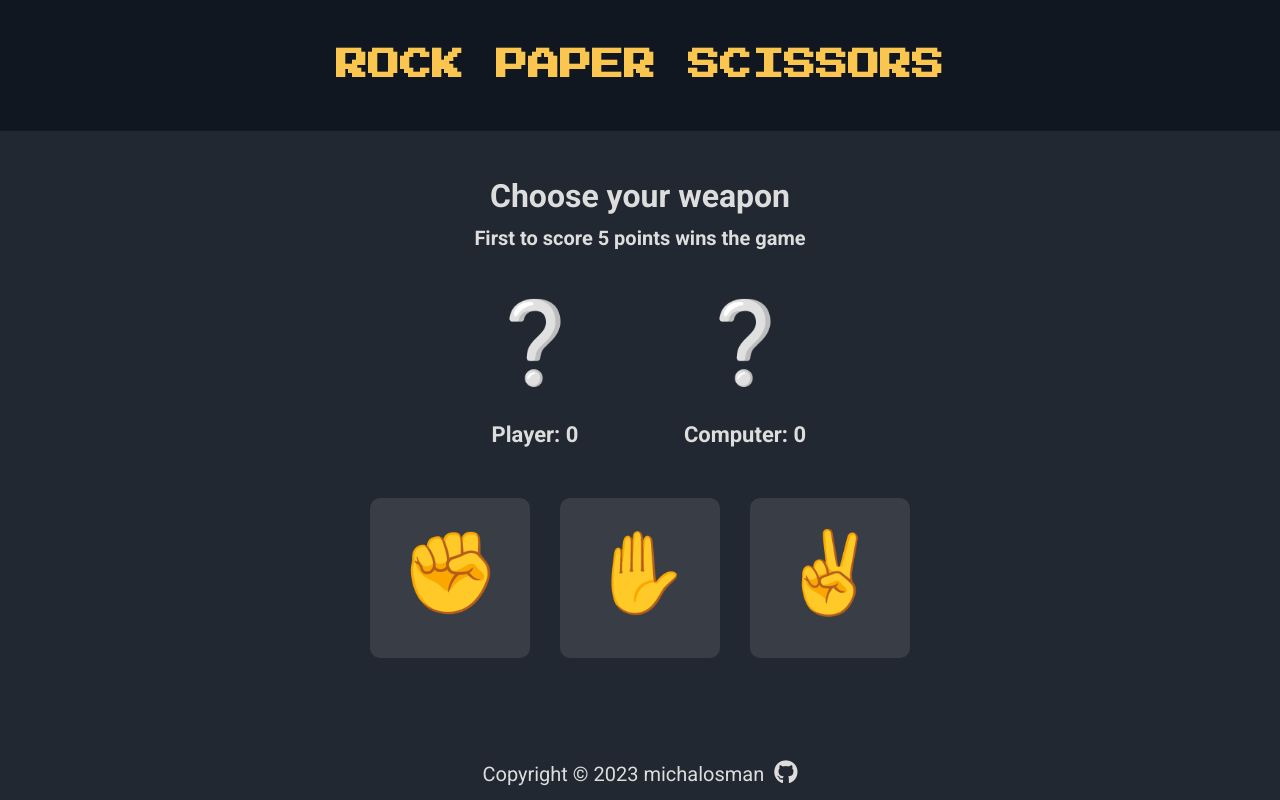
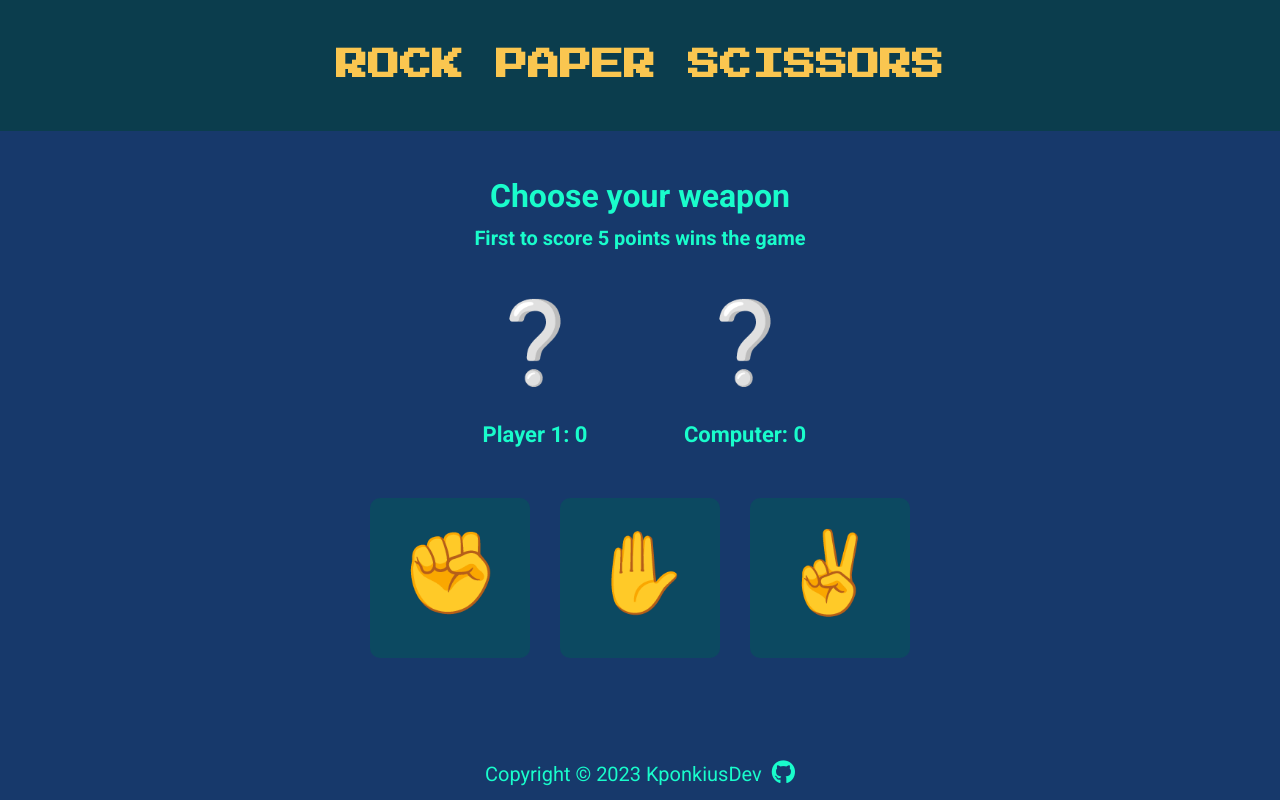
Before and after one commit to Akamshu/the_odin_rock_scissors, a plain HTML site: page index.html in a window 1280 px wide. Drawn offline with Linux system fonts and the light colour scheme.

Commit message:
Updated files

```diff
--- a/index.html
+++ b/index.html
@@ -30,7 +30,7 @@
         <div class="scores-container">
           <div class="score-box">
             <div class="sign" id="playerSign">❔</div>
-            <p class="score" id="playerScore">Player: 0</p>
+            <p class="score" id="playerScore">Player 1: 0</p>
           </div>
           <div class="score-box">
             <div class="sign" id="computerSign">❔</div>
@@ -56,9 +56,9 @@
         <script>
           document.write(new Date().getFullYear())
         </script>
-        michalosman
+        KponkiusDev
       </p>
-      <a href="https://github.com/michalosman" target="_blank">
+      <a href="https://github.com/Akamshu" target="_blank">
         <i class="fab fa-github"></i
       ></a>
     </footer>
--- a/styles.css
+++ b/styles.css
@@ -1,10 +1,10 @@
 :root {
-  --primary-light: #ddd;
-  --primary-dark: #222831;
-  --secondary-dark: #393e46;
-  --secondary-dark-hover: #4a4f57;
-  --secondary-dark-active: #5b5f68;
-  --header: #111720;
+  --primary-light: #19fccb;
+  --primary-dark: #17396b;
+  --secondary-dark: #0c4961;
+  --secondary-dark-hover: #0ebde9;
+  --secondary-dark-active: #19abcf;
+  --header: #0b3d4d;
   --primary-yellow: #fac650;
 }
 
```
